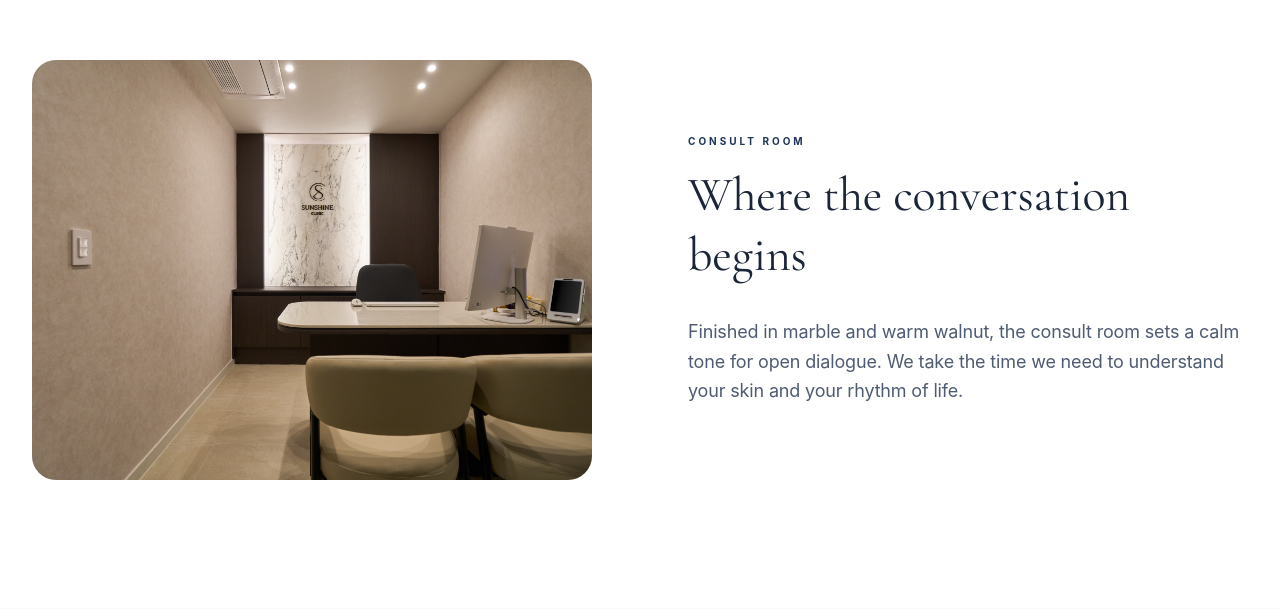
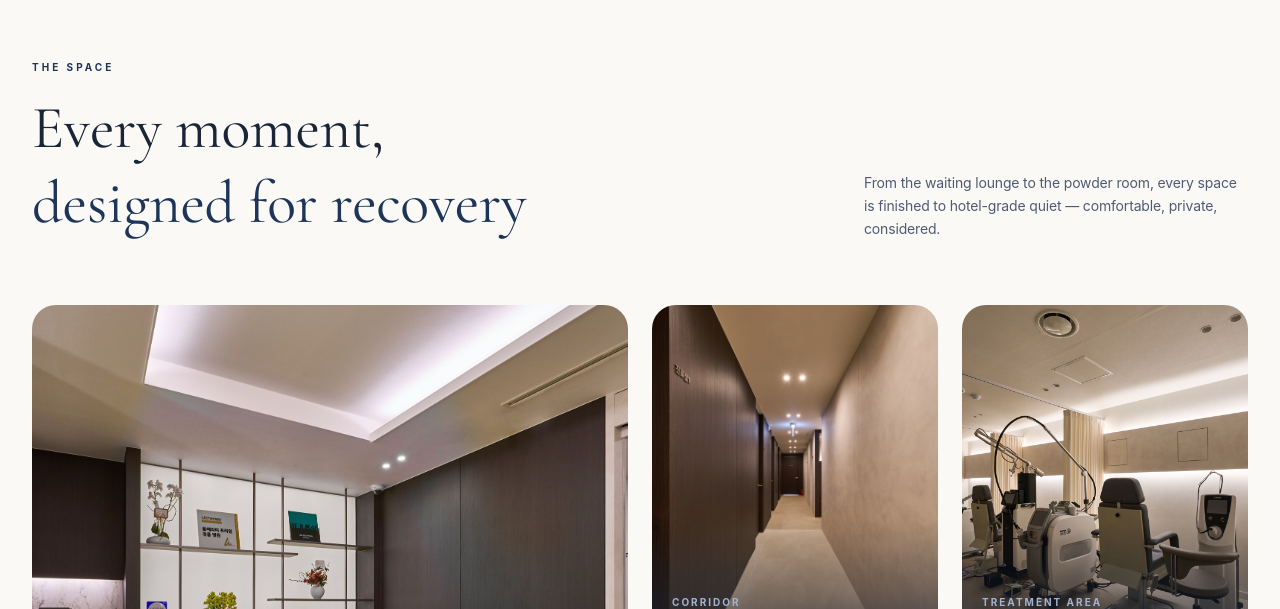
Before and after one commit to yooniqpark/sunshine-clinic, a Next.js app: page /en/about in a window 1280 px wide. Shown: the part 1591-2200 px from the top of the page. Built offline with nearby package versions, Linux system fonts and the light colour scheme; a web font is replaced by a local one.

Commit message:
about: CONSULT ROOM 섹션 삭제 (사진 + 대화가 시작되는 자리 카피)

```diff
--- a/app/[locale]/(site)/about/page.tsx
+++ b/app/[locale]/(site)/about/page.tsx
@@ -121,33 +121,6 @@ export default async function AboutPage({
               </div>
             </div>
           </Reveal>
-        </div>
-      </section>
-
-      {/* ══════ CONSULT ROOM ══════ */}
-      <section className="bg-white py-24 lg:py-32">
-        <div className="mx-auto grid max-w-7xl gap-16 px-5 lg:grid-cols-2 lg:gap-24 lg:px-8">
-          <Reveal>
-            <div className="relative aspect-[4/3] overflow-hidden rounded-3xl bg-ink/5">
-              <Image
-                src="/clinic/consult-room.jpg"
-                alt={t("consultTitle")}
-                fill
-                className="object-cover"
-              />
-            </div>
-          </Reveal>
-          <div className="flex flex-col justify-center">
-            <p className="text-[10px] font-bold tracking-[0.3em] text-brand-dark">
-              {t("consultKicker")}
-            </p>
-            <h2 className="mt-4 font-serif text-4xl leading-tight lg:text-5xl">
-              {t("consultTitle")}
-            </h2>
-            <p className="mt-8 text-base leading-relaxed text-ink-soft lg:text-lg">
-              {t("consultBody")}
-            </p>
-          </div>
         </div>
       </section>
 
```
